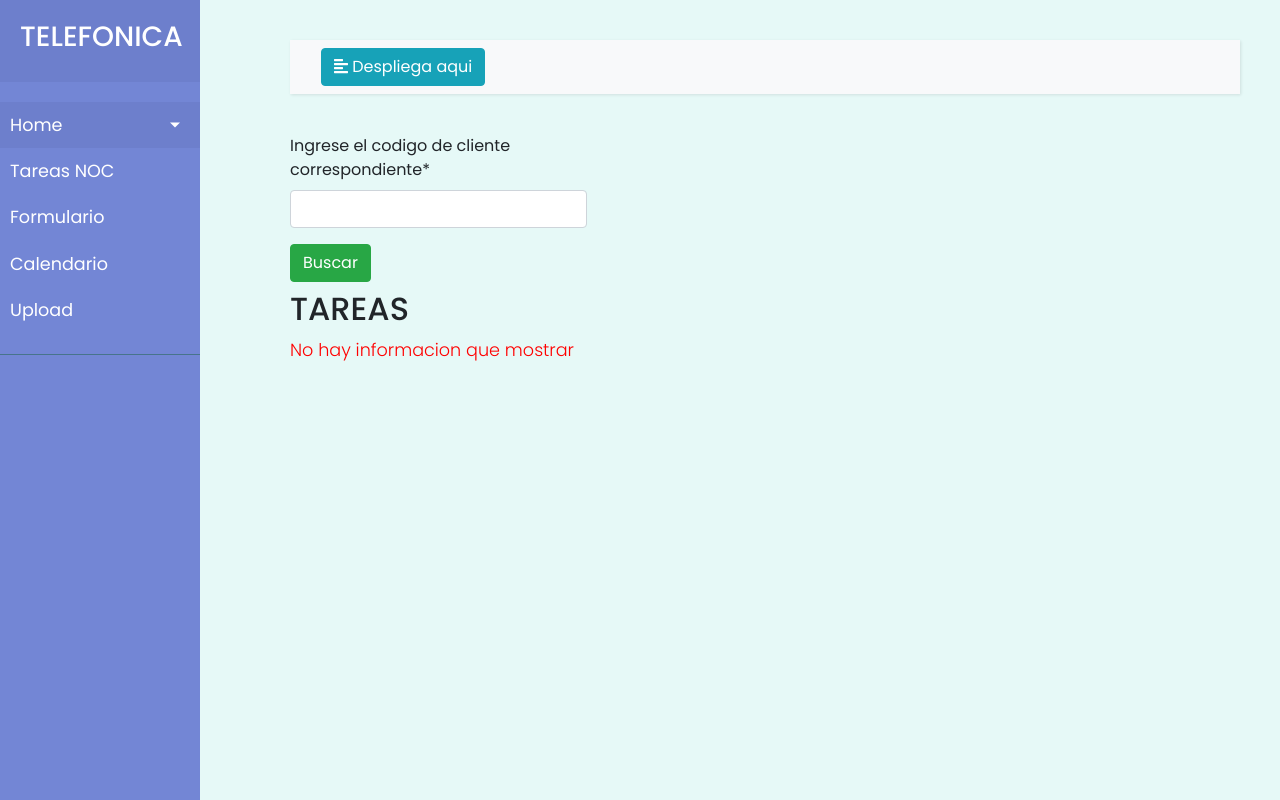
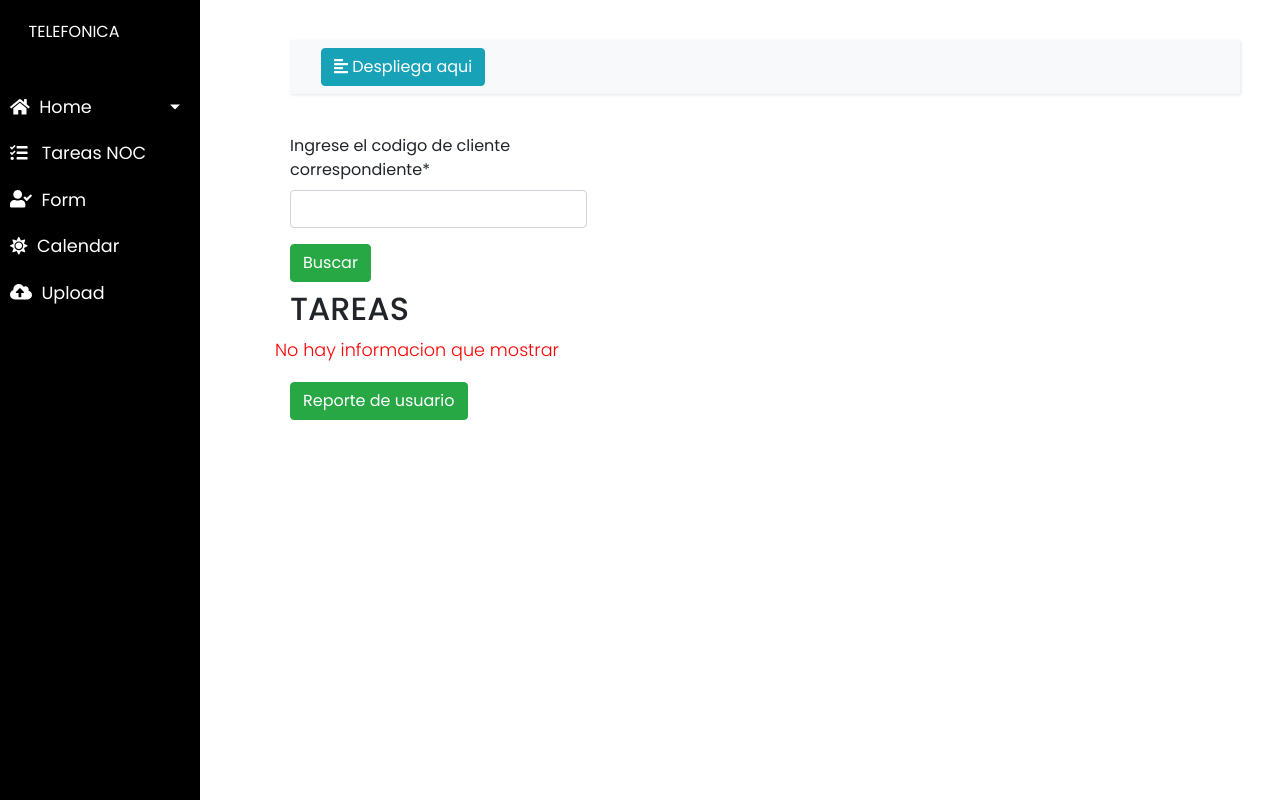
Before and after one commit to arnoldsss62/Telefonica_django, a Django app: page /buscar/ in a window 1280 px wide. Run offline with Django 3.2, Linux system fonts and the light colour scheme; some libraries are stand-ins or nearby versions.

Commit message:
Version.Alejandro
Front End Implemented

```diff
--- /dev/null
+++ b/static/script.js
@@ -0,0 +1,5 @@
+window.onload = function(){
+    var contenedor = document.getElementById('contenedor_carga');
+    contenedor.style.display  = 'none';
+
+}
--- a/static/style2.css
+++ b/static/style2.css
@@ -6,7 +6,7 @@
 body {
     font-family: 'Poppins', sans-serif;
     /* antes era fafafa */
-    background: #e6f9f7;
+    background: #FFF;
 }
 
 p {
@@ -63,10 +69,18 @@
     left: 0;
     height: 100vh;
     z-index: 999;
-    background: #7386D5;
+    background: #000;
     color: #fff;
     transition: all 0.3s;
 }
+
+
+
+#sidebar-header:hover{
+    color: #000;
+    background: #fff;
+}
+
 
 #sidebar.active {
     margin-left: -250px;
@@ -74,12 +88,12 @@
 
 #sidebar .sidebar-header {
     padding: 20px;
-    background: #6d7fcc;
+
 }
 
 #sidebar ul.components {
     padding: 20px 0;
-    border-bottom: 1px solid #47748b;
+
 }
 
 #sidebar ul p {
@@ -94,14 +108,15 @@
 }
 
 #sidebar ul li a:hover {
-    color: #7386D5;
+    color: #000;
     background: #fff;
 }
 
 #sidebar ul li.active>a,
 a[aria-expanded="true"] {
     color: #fff;
-    background: #6d7fcc;
+    background: #000;
+
 }
 
 a[data-toggle="collapse"] {
--- a/t_test/models.py
+++ b/t_test/models.py
@@ -45,7 +45,7 @@
     remedy=models.CharField(max_length=100)
     estado=models.CharField(max_length=45)
     corteS_N=models.CharField(max_length=10)
-    tipoTrabajo=models.CharField(max_length=45,blank=True)
+    tipoTrabajo=models.CharField(max_length=45)
     troba=models.ForeignKey(Troba,on_delete=models.CASCADE)
 
     def __str__(self):
--- a/t_test/views.py
+++ b/t_test/views.py
@@ -7,7 +7,6 @@
 from django.views import generic
 from django.db.models import DurationField, ExpressionWrapper, F
 from django.core.files.storage import FileSystemStorage
-from dataPLANTA import Populate as pop
 
 
 
@@ -32,11 +31,9 @@
 
         #template = "your_template.html"
     #context = { "form" : NameForm() }
-    tarea=TareaProgramada.objects.all()
-    if tarea:
-        tarea=tarea.annotate(duration=ExpressionWrapper(
-                                       F('horaFin') - F('horaInicio'),
-                                       output_field=DurationField()))
+    tarea=TareaProgramada.objects.all().annotate(duration=ExpressionWrapper(
+                                   F('horaFin') - F('horaInicio'),
+                                   output_field=DurationField()))
 
     my_dict={'tarealista':tarea}
     #return HttpResponse("<b><u>Hello World</u></b>")
@@ -54,11 +51,9 @@
 def tareasnoc(request):
 
 
-    listaTareas=TareaNoc.objects.order_by('fechaInicio')
-    if listaTareas:
-        listaTareas=listaTareas.annotate(duration=ExpressionWrapper(
-                                           F('horaFin') - F('horaInicio'),
-                                           output_field=DurationField()))
+    listaTareas=TareaNoc.objects.order_by('fechaInicio').annotate(duration=ExpressionWrapper(
+                                       F('horaFin') - F('horaInicio'),
+                                       output_field=DurationField()))
     my_dict={'tarealist':listaTareas}
     return  render(request,'tareasnoc.html',context=my_dict)
 
@@ -150,10 +145,5 @@
     if request.method == "POST" and ('upload' in request.FILES):
         uploaded_file = request.FILES['upload']
         fs= FileSystemStorage()
-        print(uploaded_file.name)
-        fs.delete("ExcelMovistar1.xlsx")
-        fs.save("ExcelMovistar1.xlsx",uploaded_file)
-        fs.save('backup/'+uploaded_file.name,uploaded_file)
-        pop(100)
-
+        fs.save(uploaded_file.name,uploaded_file)
     return render (request,'upload.html')
--- a/telefonica_test/settings.py
+++ b/telefonica_test/settings.py
@@ -28,7 +28,7 @@
 # SECURITY WARNING: don't run with debug turned on in production!
 DEBUG = True
 
-ALLOWED_HOSTS = ['192.168.1.186']
+ALLOWED_HOSTS = []
 
 
 # Application definition
--- a/templates/base2.html
+++ b/templates/base2.html
@@ -40,20 +40,27 @@
 
     {% endblock %}
 
+
+
+
 </head>
 
 <body>
+        <div id = "contenedor_carga">
+                <div id ="carga">
+                </div>
+            </div>
 
     <div class="wrapper">
         <!-- Sidebar  -->
         <nav id="sidebar">
             <div class="sidebar-header">
-                <h3><a href="{% url 'index' %}">TELEFONICA</a></h3>
+                <a href="{% url 'index' %}">&nbsp;&nbsp;TELEFONICA</a>
             </div>
 
             <ul class="list-unstyled components">
                 <li class="active">
-                    <a href="#homeSubmenu" data-toggle="collapse" aria-expanded="false" class="dropdown-toggle">Home</a>
+                    <a href="#homeSubmenu" data-toggle="collapse" aria-expanded="false" class="dropdown-toggle"><i class="fas fa-home"></i>&nbsp;&nbsp;Home</a>
                     <ul class="collapse list-unstyled" id="homeSubmenu">
                         <li>
                             <a href="{% url 'buscaCliente'%}">Busqueda de cliente</a>
@@ -62,16 +69,16 @@
                     </ul>
                 </li>
                 <li>
-                    <a href="{% url 'tareasnoc' %}">Tareas NOC</a>
+                    <a href="{% url 'tareasnoc' %}"><i class="fas fa-tasks"></i> &nbsp;&nbsp;Tareas NOC</a>
                 </li>
                 <li>
-                    <a href="{% url 'formulario' %}">Formulario</a>
+                    <a href="{% url 'formulario' %}"><i class="fas fa-user-check"></i>&nbsp;&nbsp;Form</a>
                 </li>
                 <li>
-                    <a href="{% url 'calendario' %}">Calendario</a>
+                    <a href="{% url 'calendario' %}"><i class="fas fa-sun"></i>&nbsp;&nbsp;Calendar</a>
                 </li>
                 <li>
-                    <a href="{% url 'upload' %}">Upload</a>
+                    <a href="{% url 'upload' %}"><i class="fas fa-cloud-upload-alt"></i>&nbsp;&nbsp;Upload</a>
                 </li>
 
                 <!--
@@ -166,7 +173,7 @@
     {% endblock %}
 
 
-
+<script src = "{%static 'script.js'%}"></script>
 </body>
 
 </html>
--- a/templates/buscaCliente.html
+++ b/templates/buscaCliente.html
@@ -25,6 +25,7 @@
 <h2></h2>
 <h2>TAREAS </h2>
 <div class="row">
+  <div class >
     {%if tarealist%}
       <table class="table table-hover table-stripped">
         <thead>
@@ -52,13 +53,15 @@
     </table>
     {% else %}
 
-    <div class="col-md-5">
-      <p> No hay informacion que mostrar </p>
-    </div>
+    <p> No hay informacion que mostrar </p>
 
     {%endif%}
 
-
+  </div>
 </div>
 
+
+<button
+      type  = "submit" name = "report" class="btn btn-success" > <i class="icon-circle-arrow-right icon-large"></i> Reporte de usuario
+</button>
 {% endblock %}
```
Also changed, not shown: other parts of static/style2.css (+62 -5 lines), templates/base.html (+14 -7 lines), templates/upload.html (+4 -3 lines), static/img/tele_logo.png (added), 3 other files.
